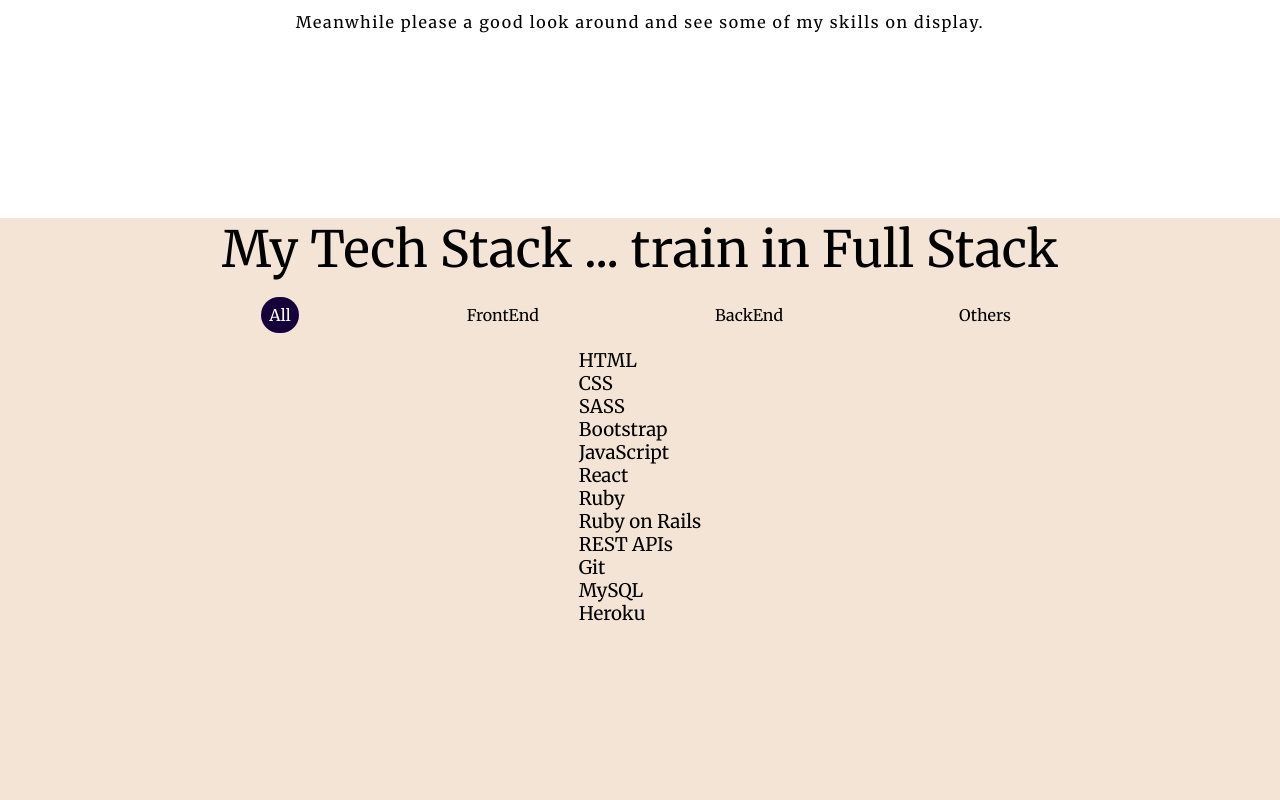
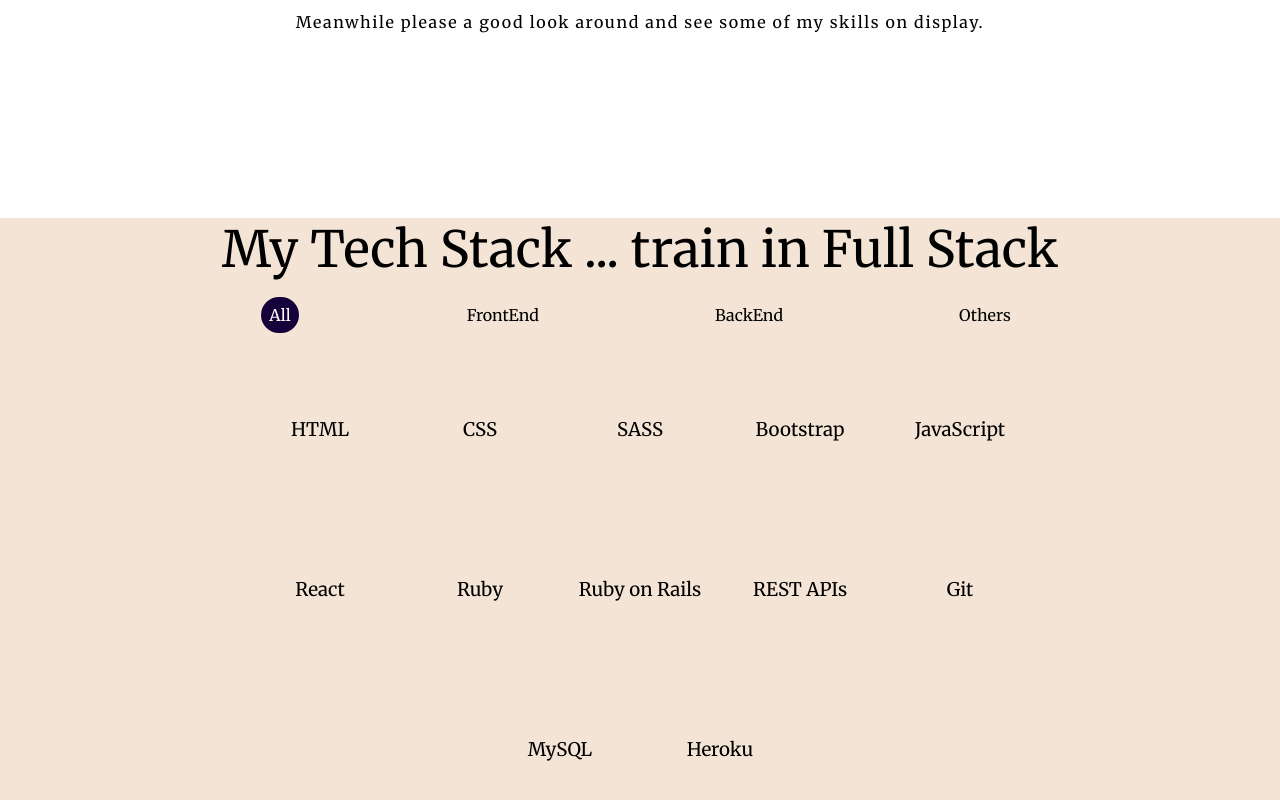
Before and after one commit to david204code/MyPortfolio, a React (Create React App) app: page / in a window 1280 px wide. Shown: the part 582-1382 px from the top of the page. Built offline with nearby package versions, Linux system fonts and the light colour scheme.

Commit message:
Add display: flex on the TechStack

```diff
--- a/src/components/techStack/TechStack.scss
+++ b/src/components/techStack/TechStack.scss
@@ -17,4 +17,20 @@
     margin: 1rem;
     padding: 0;
   }
+
+  .container{
+    display: flex;
+    flex-wrap: wrap;
+    align-items: center;
+    justify-content: center;
+    width: 70%;
+  }
+
+  .item {
+    width: 10rem;
+    height: 10rem;
+    display: flex;
+    align-items: center;
+    justify-content: center;
+  }
 }
```
